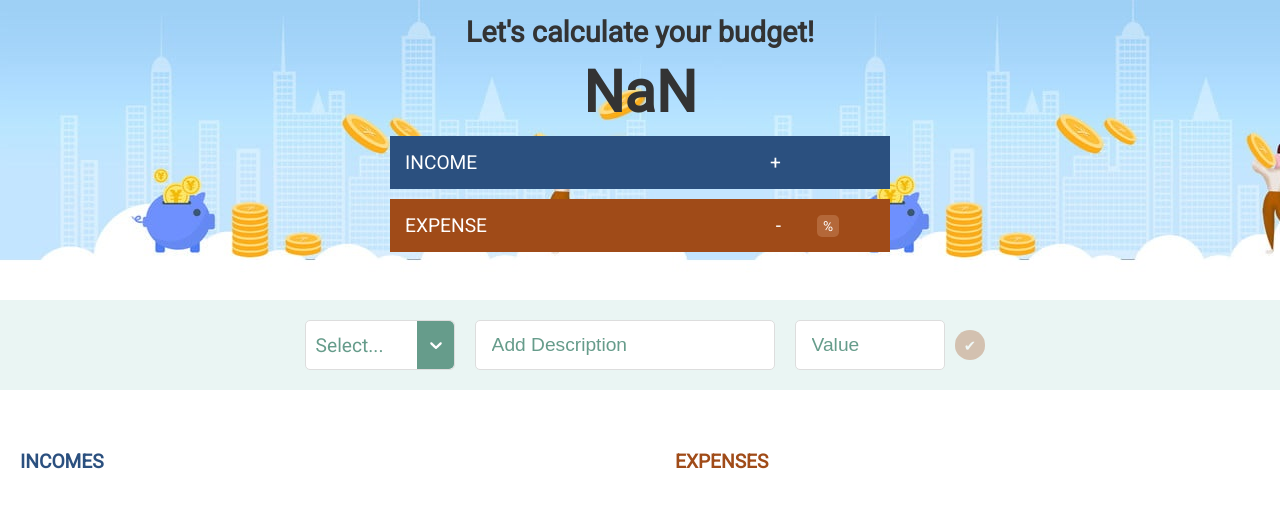
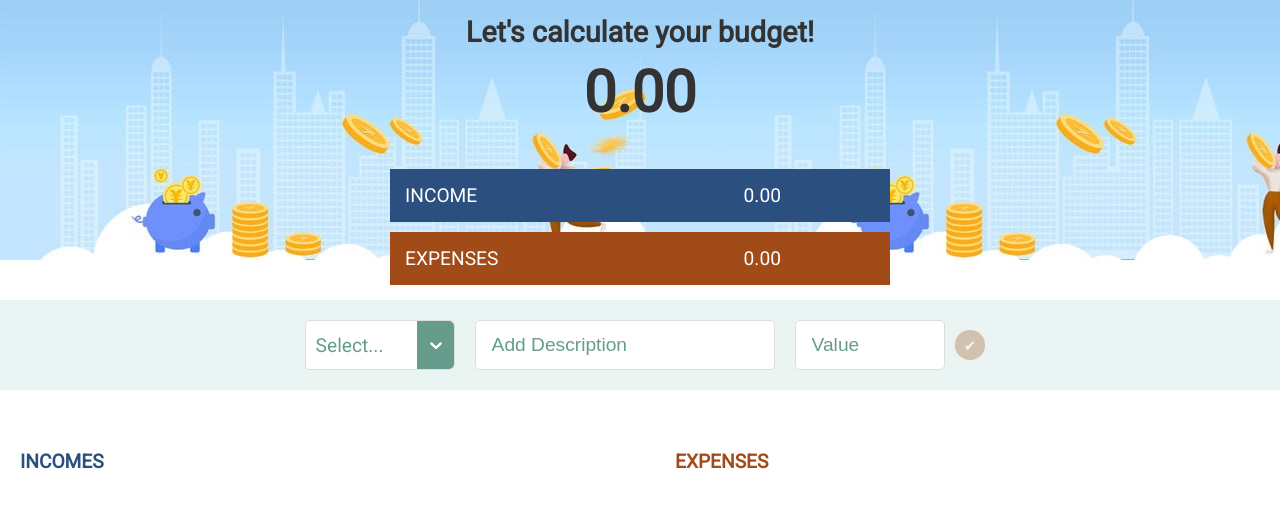
Before and after one commit to jocko981/budget-app, a React (Create React App) app: page /dashboard in a window 1280 px wide. Shown: the top 508 px of the page. Built offline with nearby package versions, Linux system fonts and the light colour scheme.

Commit message:
header formatted numbers

```diff
--- a/src/components/expensesList/ExpensesList.js
+++ b/src/components/expensesList/ExpensesList.js
@@ -7,7 +7,7 @@ import { useExpenses } from "../../hooks/useExpenses";
 import { calcExpensePercentage } from "../../helpers/helpers";
 
 export default function ExpensesList() {
-    const { listOfExpenses } = useBudgetContext()
+    const { listOfExpenses, totalIncome } = useBudgetContext()
     const { deleteExpense } = useExpenses()
 
     return (
@@ -27,7 +27,7 @@ export default function ExpensesList() {
                                 </div>
                                 <div>
                                     <span className="value">-{item.value}</span>
-                                    <span className="percentage">19%</span>
+                                    <span className="percentage">{calcExpensePercentage(totalIncome, parseInt(item.value))}%</span>
                                 </div>
                             </li>
                         )
@@ -43,7 +43,7 @@ export default function ExpensesList() {
                                 </div>
                                 <div>
                                     <span className="value">-{item.value}</span>
-                                    <span className="percentage">19%</span>
+                                    <span className="percentage">{calcExpensePercentage(totalIncome, parseInt(item.value))}%</span>
                                 </div>
                             </li>
                         )
--- a/src/components/header/Header.css
+++ b/src/components/header/Header.css
@@ -2,6 +2,9 @@
     height: 300px;
     padding: 15px;
     background-image: url("../../assets/images/bg-image.jpg");
+    display: flex;
+    flex-direction: column;
+    justify-content: space-between;
 }
 
 .header header {
@@ -15,7 +18,7 @@
 
 .header .income-expense {
     width: clamp(280px, 80%, 500px);
-    margin: auto;
+    margin: 0 auto;
 }
 
 .header .income-expense .total {
--- a/src/components/header/Header.js
+++ b/src/components/header/Header.js
@@ -3,13 +3,17 @@ import "./Header.css";
 // hooks
 import { useBudgetContext } from "../../hooks/useBudgetContext";
 // helpers
-import { calcExpensePercentage } from "../../helpers/helpers";
+import { calcExpensePercentage, formatNumberAsCurrency } from "../../helpers/helpers";
 
 export default function Header() {
     const { totalIncome, totalExpense } = useBudgetContext()
+    const formatedTotalIncome = formatNumberAsCurrency(totalIncome)
+    const formatedTotalExpenses = formatNumberAsCurrency(totalExpense)
+    console.log(formatedTotalExpenses);
 
     const renderBudget = () => {
-        const budget = totalIncome - totalExpense
+        const budget = formatNumberAsCurrency(totalIncome - totalExpense)
+        if (budget) {
             if (budget > 0) {
                 return `+${budget}`
             }
@@ -18,6 +22,7 @@ export default function Header() {
             }
 
             return budget
+        }
     }
 
     const renderHeadingtext = () => {
@@ -45,15 +50,15 @@ export default function Header() {
                 <div className="total income">
                     <div className="flex-wrap">
                         <span className="text">income</span>
-                        <span className="value">+{totalIncome}</span>
+                        <span className="value">{totalIncome != 0 ? `+${formatedTotalIncome}` : formatedTotalIncome}</span>
                     </div>
                 </div>
                 <div className="total expenses">
                     <div className="flex-wrap">
-                        <span className="text">expense</span>
-                        <span className="value">-{totalExpense}</span>
+                        <span className="text">expenses</span>
+                        <span className="value">{totalExpense != 0 ? `-${formatedTotalExpenses}` : formatedTotalExpenses}</span>
                     </div>
-                    <span className="percentage">{calcExpensePercentage(totalIncome, totalExpense)}</span>
+                    {totalExpense ? <span className="percentage">{calcExpensePercentage(totalIncome, totalExpense)}%</span> : ""}
                 </div>
             </div>
         </div>
--- a/src/context/BudgetContext.js
+++ b/src/context/BudgetContext.js
@@ -19,8 +19,8 @@ export const BudgetContextProvider = ({ children }) => {
     useEffect(() => {
         const incomeList = getListOfIncomes()
         const expensesList = getListOfExpenses()
-        let totalIncome
-        let totalExpense
+        let totalIncome = 0
+        let totalExpense = 0
 
         if (incomeList?.length) {
             const incomesArr = incomeList.map(item => parseInt(item.value))
--- a/src/helpers/helpers.js
+++ b/src/helpers/helpers.js
@@ -11,5 +11,14 @@ export const sumOfArrayOfNumbers = (arr) => {
 
 
 export const calcExpensePercentage = (totalIncome, expense) => {
-    return "%"
+    if (expense && totalIncome != 0) {
+        const x = ((100 * expense) / totalIncome).toFixed(0)
+        return x
+    }
 }
+
+export const formatNumberAsCurrency = (num) => {
+    const currency = num.toFixed(2).replace(/\d(?=(\d{3})+\.)/g, '$&,');
+
+    return currency
+}
--- a/src/hooks/useExpenses.js
+++ b/src/hooks/useExpenses.js
@@ -43,6 +43,8 @@ export const useExpenses = () => {
         if (newList?.length) {
             const expensesArr = newList.map(item => parseInt(item.value))
             totalExpense = sumOfArrayOfNumbers(expensesArr)
+        } else {
+            totalExpense = 0
         }
 
         dispatch({ type: "SET_EXPENSES", payload: newList })
--- a/src/hooks/useIncomes.js
+++ b/src/hooks/useIncomes.js
@@ -43,6 +43,8 @@ export const useIncomes = () => {
         if (newList?.length) {
             const incomesArr = newList.map(item => parseInt(item.value))
             totalIncome = sumOfArrayOfNumbers(incomesArr)
+        } else {
+            totalIncome = 0
         }
 
         dispatch({ type: "SET_INCOMES", payload: newList })
```
Lines whose indentation alone changed are shown as unchanged.
